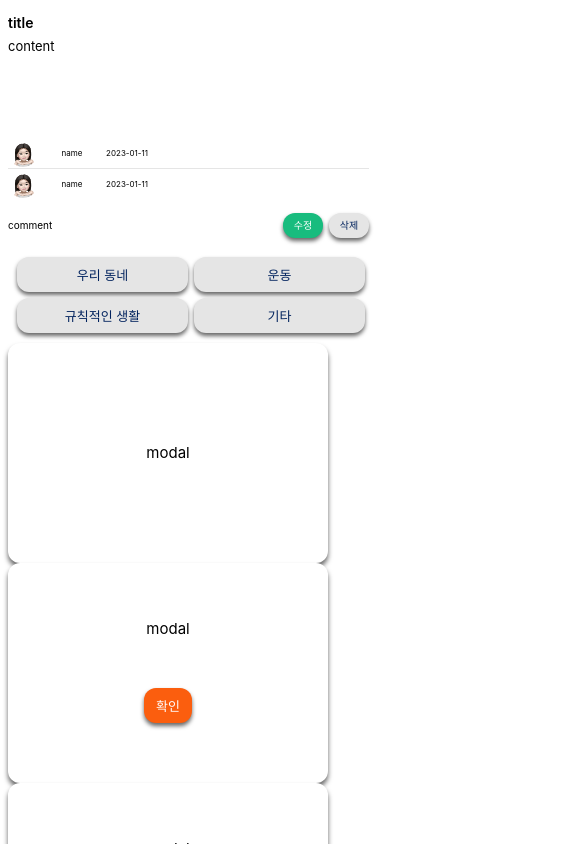
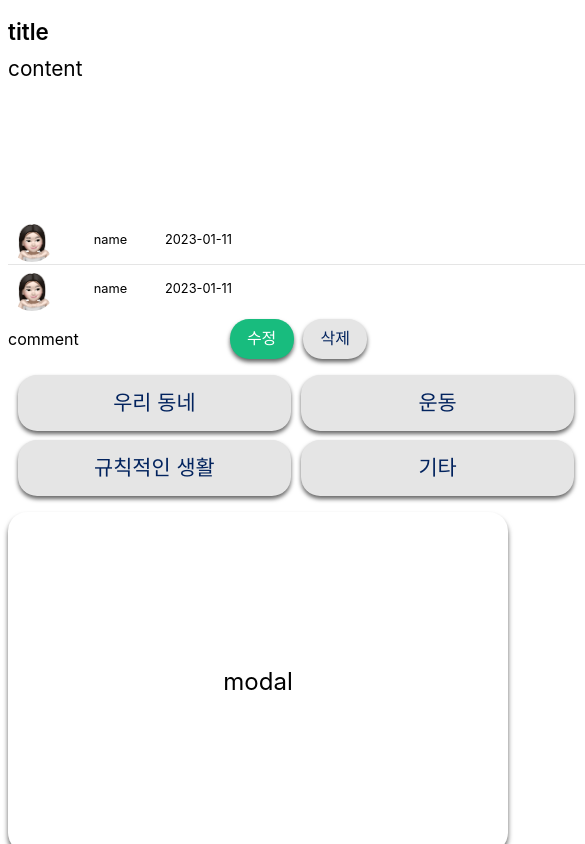
Before and after one commit to codestates-seb/seb41_main_013, a React (Create React App) app in the folder client/: page / in a window 390 px wide. Shown: the top 844 px of the page, 585 px wide, since content can reach past the window. Built offline with nearby package versions, Linux system fonts and the light colour scheme.

Commit message:
#10 - fix: px -> rem 반응형으로 단위 변경

```diff
--- a/client/src/App.css
+++ /dev/null
@@ -1,38 +0,0 @@
-.App {
-  text-align: center;
-}
-
-.App-logo {
-  height: 40vmin;
-  pointer-events: none;
-}
-
-@media (prefers-reduced-motion: no-preference) {
-  .App-logo {
-    animation: App-logo-spin infinite 20s linear;
-  }
-}
-
-.App-header {
-  background-color: #282c34;
-  min-height: 100vh;
-  display: flex;
-  flex-direction: column;
-  align-items: center;
-  justify-content: center;
-  font-size: calc(10px + 2vmin);
-  color: white;
-}
-
-.App-link {
-  color: #61dafb;
-}
-
-@keyframes App-logo-spin {
-  from {
-    transform: rotate(0deg);
-  }
-  to {
-    transform: rotate(360deg);
-  }
-}
--- a/client/src/App.js
+++ b/client/src/App.js
@@ -1,4 +1,3 @@
-import "./App.css";
 import theme from "./components/theme";
 import { ThemeProvider } from "styled-components";
 
--- a/client/src/components/Avatar.js
+++ b/client/src/components/Avatar.js
@@ -2,8 +2,8 @@ import styled from "styled-components";
 
 const StyledAvatar = styled.div`
 	& > img {
-		width: 30px;
-		height: 30px;
+		width: 3rem;
+		height: 3rem;
 		border-radius: 50%;
 	}
 `;
--- a/client/src/components/Button.js
+++ b/client/src/components/Button.js
@@ -1,21 +1,21 @@
 import styled from "styled-components";
 
 const StyledButton = styled.button`
-	width: ${(props) => props.width || "48px"};
-	height: ${(props) => props.height || "35px"};
-	border-radius: 12px;
+	width: ${(props) => props.width || "4.8rem"};
+	height: ${(props) => props.height || "3.5rem"};
+	border-radius: 1.2rem;
 	border: none;
 	background-color: ${(props) => props.background || "white"};
 	cursor: pointer;
-	margin: 3px;
+	margin: 0.3rem;
 	box-shadow: 0 3px 4px rgba(0, 0, 0, 0.6);
 
 	text-align: center;
 	font-family: "Inter";
 	font-style: normal;
 	font-weight: 400;
-	font-size: ${(props) => props.size || "13px"};
-	line-height: 16px;
+	font-size: ${(props) => props.size || "1.3rem"};
+	line-height: 1.6rem;
 	color: ${(props) => props.color || "white"};
 `;
 
--- a/client/src/components/Category.js
+++ b/client/src/components/Category.js
@@ -1,4 +1,5 @@
 // MainCategory
+
 // SelectCategory
 import theme from "./theme";
 import { ThemeProvider } from "styled-components";
@@ -6,9 +7,9 @@ import styled from "styled-components";
 import Btn from "./Button";
 
 const SelectCategoryContainer = styled.div`
-	width: 360px;
-	height: 86px;
-	padding: 3px;
+	width: 36rem;
+	height: 8.6rem;
+	padding: 0.3rem;
 `;
 
 const SelectCategory = () => {
@@ -17,25 +18,25 @@ const SelectCategory = () => {
 			<SelectCategoryContainer>
 				<Btn
 					btnText={"우리 동네"}
-					width={"171px"}
+					width={"17.1rem"}
 					background={theme.color.gray}
 					color={theme.color.navy}
 				/>
 				<Btn
 					btnText={"운동"}
-					width={"171px"}
+					width={"17.1rem"}
 					background={theme.color.gray}
 					color={theme.color.navy}
 				/>
 				<Btn
 					btnText={"규칙적인 생활"}
-					width={"171px"}
+					width={"17.1rem"}
 					background={theme.color.gray}
 					color={theme.color.navy}
 				/>
 				<Btn
 					btnText={"기타"}
-					width={"171px"}
+					width={"17.1rem"}
 					background={theme.color.gray}
 					color={theme.color.navy}
 				/>
--- a/client/src/components/Comment.js
+++ b/client/src/components/Comment.js
@@ -10,8 +10,8 @@ const CommentContainer = styled.div`
 	font-family: "Inter";
 	font-style: normal;
 	font-weight: 400;
-	font-size: 10px;
-	line-height: 30px;
+	font-size: 1rem;
+	line-height: 3rem;
 	display: flex;
 	align-items: center;
 	justify-content: space-between;
@@ -29,17 +29,17 @@ const Comment = ({ comment }) => {
 					<Btn
 						btnText={"수정"}
 						background={theme.color.green}
-						width={"40px"}
-						height={"25px"}
-						size={"10px"}
+						width={"4rem"}
+						height={"2.5rem"}
+						size={"1rem"}
 					/>
 					<Btn
 						btnText={"삭제"}
 						background={theme.color.gray}
 						color={theme.color.navy}
-						width={"40px"}
-						height={"25px"}
-						size={"10px"}
+						width={"4rem"}
+						height={"2.5rem"}
+						size={"1rem"}
 					/>
 				</div>
 			</CommentContainer>
--- a/client/src/components/Modal.js
+++ b/client/src/components/Modal.js
@@ -3,18 +3,18 @@ import Button from "./Button";
 import theme from "./theme";
 
 const ModalContainer = styled.div`
-	width: 300px;
-	height: 200px;
+	width: 30rem;
+	height: 20rem;
 	background: white;
-	border-radius: 12px;
+	border-radius: 1.2rem;
 	box-shadow: 0 4px 5px rgba(0, 0, 0, 0.6);
 	padding: 10px;
 
 	font-family: "Inter";
 	font-style: normal;
 	font-weight: 400;
-	font-size: 15px;
-	line-height: 18px;
+	font-size: 1.5rem;
+	line-height: 1.8rem;
 	color: black;
 	text-align: center;
 
--- a/client/src/components/PostSummary.js
+++ b/client/src/components/PostSummary.js
@@ -3,8 +3,8 @@ import WriterInfo from "./WriterInfo";
 import theme from "./theme";
 
 const PostSumContainer = styled.div`
-	width: 361px;
-	height: 160px;
+	width: 36.1rem;
+	height: 16rem;
 	border-bottom: 1px solid ${theme.color.gray};
 
 	display: flex;
@@ -16,14 +16,14 @@ const PostSumContainer = styled.div`
 		font-style: normal;
 		.title {
 			font-weight: 600;
-			font-size: 14px;
-			line-height: 30px;
+			font-size: 1.4rem;
+			line-height: 3rem;
 			text-align: left;
 		}
 		.content {
 			font-weight: 400;
-			font-size: 13px;
-			line-height: 16px;
+			font-size: 1.3rem;
+			line-height: 1.6rem;
 			text-align: left;
 		}
 	}
--- a/client/src/components/WriterInfo.js
+++ b/client/src/components/WriterInfo.js
@@ -2,8 +2,8 @@ import styled from "styled-components";
 import Avatar from "./Avatar";
 
 const WriterInfoContainer = styled.div`
-	width: 140px;
-	height: 30px;
+	width: 14rem;
+	height: 3rem;
 
 	display: flex;
 	align-items: center;
@@ -12,8 +12,8 @@ const WriterInfoContainer = styled.div`
 	font-family: "Inter";
 	font-style: normal;
 	font-weight: 400;
-	font-size: 8px;
-	line-height: 10px;
+	font-size: 0.8rem;
+	line-height: 1rem;
 `;
 
 const WriterInfo = ({ name, date }) => {
```
